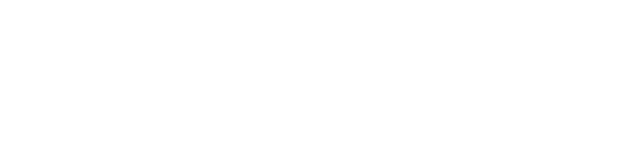
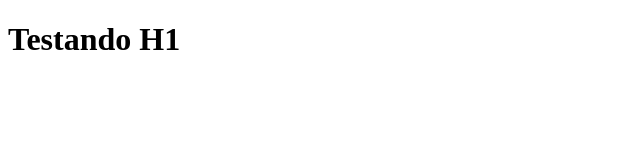
Before and after one commit to Kevin-Melo05/Aula, a plain HTML site: page index.html in a window 1280 px wide. Shown: the whole page, without its empty margins (0-640 px from the left). Drawn offline with Linux system fonts and the light colour scheme.

Commit message:
arquivo modificado01

```diff
--- a/index.html
+++ b/index.html
@@ -9,6 +9,6 @@
     </head>
 
     <body>
-
+        <h1>Testando H1</h1>
     </body>
 </html>
```
